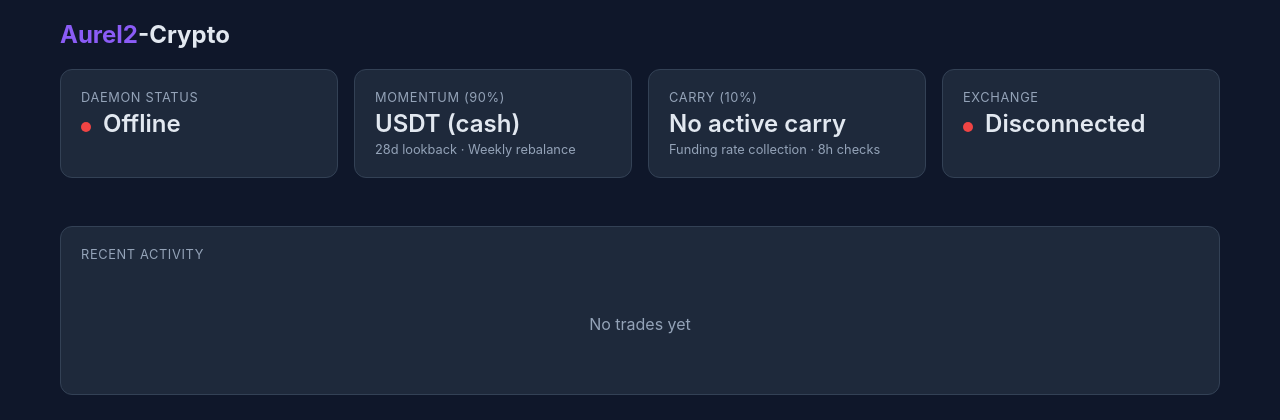
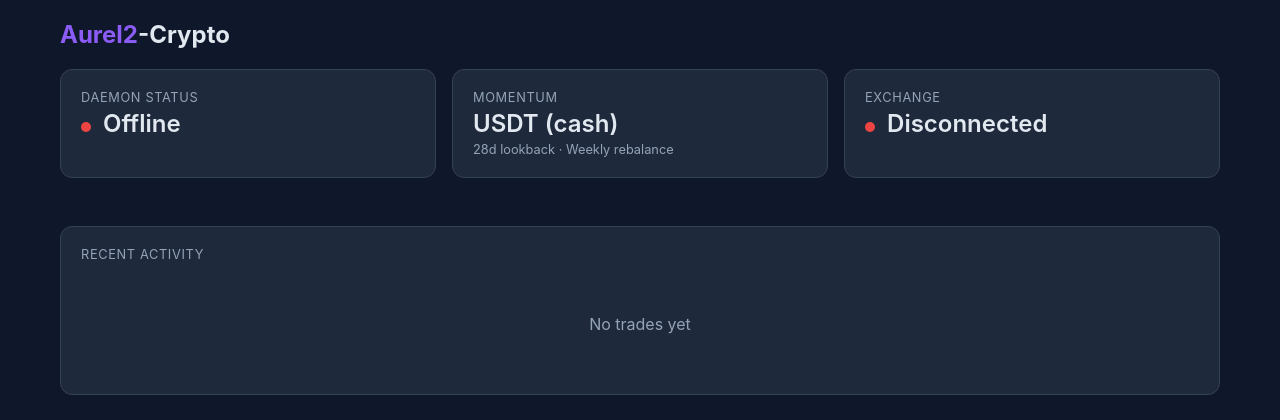
Before and after one commit to claudiucelfilip/aurel2-crypto, a FastAPI app: page / in a window 1280 px wide. Shown: the top 420 px of the page. Run offline with FastAPI, Linux system fonts and the light colour scheme.

Commit message:
Switch to 100% momentum — remove carry, simplify dashboard to momentum vs BTC

```diff
--- a/src/aurel2_crypto/config/settings.py
+++ b/src/aurel2_crypto/config/settings.py
@@ -15,9 +15,9 @@ class Settings(BaseSettings):
     trading_mode: str = "paper"  # "paper" or "live"
     initial_capital: float = 10000.0
 
-    # Strategy allocation (must sum to 1.0)
-    carry_allocation: float = 0.10
-    momentum_allocation: float = 0.90
+    # Strategy allocation
+    carry_allocation: float = 0.0
+    momentum_allocation: float = 1.0
 
     # Momentum strategy
     momentum_lookback_days: int = 28
--- a/src/aurel2_crypto/dashboard/templates/dashboard.html
+++ b/src/aurel2_crypto/dashboard/templates/dashboard.html
@@ -76,7 +76,7 @@
             </div>
 
             <div class="card">
-                <div class="card-label">Momentum (90%)</div>
+                <div class="card-label">Momentum</div>
                 <div class="card-value">
                     {% if momentum_holding and momentum_holding != 'usdt' %}
                         {{ momentum_holding | upper }}
@@ -92,22 +92,6 @@
                 </div>
             </div>
 
-            <div class="card">
-                <div class="card-label">Carry (10%)</div>
-                <div class="card-value">
-                    {% if carry_active %}
-                        {% for a in carry_active %}<span class="tag">{{ a }}</span>{% endfor %}
-                    {% else %}
-                        No active carry
-                    {% endif %}
-                </div>
-                <div style="color: var(--text-muted); font-size: 0.8rem; margin-top: 4px;">
-                    Funding rate collection &middot; 8h checks
-                    {% if heartbeat and heartbeat.last_carry_check %}
-                        &middot; Last: {{ heartbeat.last_carry_check[:16] }}
-                    {% endif %}
-                </div>
-            </div>
 
             <div class="card">
                 <div class="card-label">Exchange</div>
@@ -129,24 +113,28 @@
             </div>
             <div class="chart-stats">
                 <div class="chart-stat">
-                    <div class="chart-stat-value positive">${{ "{:,.0f}".format(chart_data.summary.combined_final) }}</div>
-                    <div class="chart-stat-label">Combined Final</div>
-                </div>
-                <div class="chart-stat">
-                    <div class="chart-stat-value">${{ "{:,.0f}".format(chart_data.summary.momentum_final) }}</div>
+                    <div class="chart-stat-value positive">${{ "{:,.0f}".format(chart_data.summary.momentum_final) }}</div>
                     <div class="chart-stat-label">Momentum ({{ chart_data.summary.momentum_cagr }}% CAGR)</div>
-                </div>
-                <div class="chart-stat">
-                    <div class="chart-stat-value">${{ "{:,.0f}".format(chart_data.summary.carry_final) }}</div>
-                    <div class="chart-stat-label">Carry ({{ chart_data.summary.carry_cagr }}% CAGR)</div>
                 </div>
                 <div class="chart-stat">
                     <div class="chart-stat-value" style="color: var(--text-muted);">${{ "{:,.0f}".format(chart_data.summary.btc_final) }}</div>
                     <div class="chart-stat-label">BTC Buy & Hold</div>
                 </div>
                 <div class="chart-stat">
-                    <div class="chart-stat-value positive">+{{ "{:,.0f}".format(chart_data.summary.combined_final - chart_data.summary.btc_final) }}</div>
+                    <div class="chart-stat-value positive">+${{ "{:,.0f}".format(chart_data.summary.momentum_final - chart_data.summary.btc_final) }}</div>
                     <div class="chart-stat-label">Alpha vs BTC</div>
+                </div>
+                <div class="chart-stat">
+                    <div class="chart-stat-value">{{ chart_data.summary.max_drawdown }}%</div>
+                    <div class="chart-stat-label">Max Drawdown</div>
+                </div>
+                <div class="chart-stat">
+                    <div class="chart-stat-value">{{ chart_data.summary.sharpe }}</div>
+                    <div class="chart-stat-label">Sharpe Ratio</div>
+                </div>
+                <div class="chart-stat">
+                    <div class="chart-stat-value">{{ chart_data.summary.num_trades }}</div>
+                    <div class="chart-stat-label">Trades</div>
                 </div>
             </div>
         </div>
@@ -198,8 +186,8 @@
                 labels: chartData.dates,
                 datasets: [
                     {
-                        label: 'Combined (10/90)',
-                        data: chartData.combined,
+                        label: 'Aurel2-Crypto Momentum',
+                        data: chartData.momentum,
                         borderColor: '#8b5cf6',
                         backgroundColor: 'rgba(139, 92, 246, 0.1)',
                         fill: true,
@@ -208,22 +196,13 @@
                         tension: 0.1,
                     },
                     {
-                        label: 'Momentum Only',
-                        data: chartData.momentum,
-                        borderColor: '#22c55e',
-                        borderWidth: 1.5,
-                        pointRadius: 0,
-                        tension: 0.1,
-                        borderDash: [4, 2],
-                    },
-                    {
                         label: 'BTC Buy & Hold',
                         data: chartData.btc_benchmark,
                         borderColor: '#f97316',
                         borderWidth: 1.5,
                         pointRadius: 0,
                         tension: 0.1,
-                        borderDash: [6, 3],
+                        borderDash: [5, 3],
                     },
                 ],
             },
```
Also changed, not shown: data/chart_data.json (+1 -1 lines), scripts/generate_chart_data.py (+9 -38 lines).
